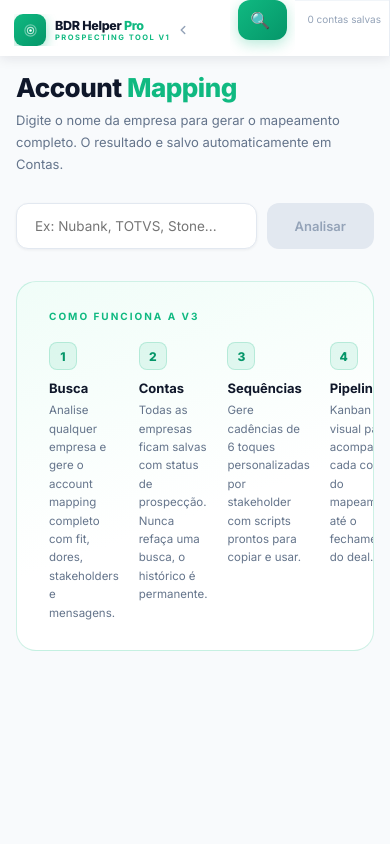
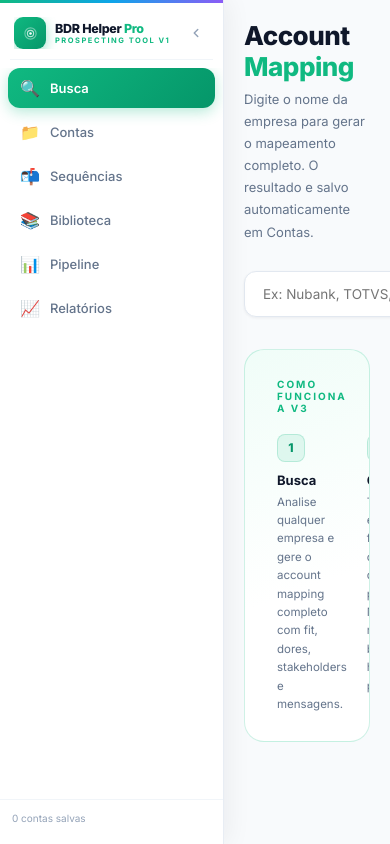
Before and after one commit to andreipheimann-sketch/bdrhelperpro, a React (Vite) app: page / in a window 390 px wide. Built offline with nearby package versions, Linux system fonts and the light colour scheme.

Commit message:
Atualizar o App.jsx

```diff
--- a/App.jsx
+++ b/App.jsx
@@ -1662,21 +1662,7 @@ export default function App() {
     "::-webkit-scrollbar{width:5px;height:5px}",
     "::-webkit-scrollbar-track{background:#f1f5f9}",
     "::-webkit-scrollbar-thumb{background:#cbd5e1;border-radius:3px}",
-    "@media(max-width:768px){",
-    ".app-layout{flex-direction:column!important}",
-    ".sidebar-wrapper{width:100%!important;height:56px!important;flex-direction:row!important;overflow:hidden!important;position:sticky!important;top:0!important;z-index:100!important;box-shadow:0 2px 12px rgba(15,23,42,.1)!important}",
-    ".main-content{padding:16px!important}",
-    ".g2{grid-template-columns:1fr!important}",
-    ".modal-grid{grid-template-columns:1fr!important}",
-    ".kpi-grid{grid-template-columns:1fr 1fr!important}",
-    ".chart-grid{grid-template-columns:1fr!important}",
-    ".card-grid{grid-template-columns:1fr!important}",
-    ".pipeline-scroll{overflow-x:auto!important}",
-    ".modal-box{max-width:98vw!important;margin:8px!important;border-radius:16px!important}",
-    ".modal-tabs{overflow-x:auto!important;-webkit-overflow-scrolling:touch!important}",
-    ".modal-tabs button{font-size:10px!important;padding:8px 10px!important}",
-    ".status-chips{overflow-x:auto!important}",
-    "}",
+    "@media(max-width:768px){.main-content{padding:20px!important}.g2{grid-template-columns:1fr!important}.modal-grid{grid-template-columns:1fr!important}.kpi-grid{grid-template-columns:1fr 1fr!important}.chart-grid{grid-template-columns:1fr!important}.card-grid{grid-template-columns:1fr!important}.modal-box{max-width:98vw!important;border-radius:16px!important}.modal-tabs{overflow-x:auto!important}.modal-tabs button{font-size:10px!important;padding:8px 10px!important}.status-chips{overflow-x:auto!important}.pipeline-scroll{overflow-x:auto!important}}",
     "@keyframes shimmer{0%{background-position:-400px 0}100%{background-position:400px 0}}",
     "@keyframes glow{0%,100%{box-shadow:0 0 0 0 rgba(16,185,129,0)}50%{box-shadow:0 0 0 6px rgba(16,185,129,.1)}}",
     "@keyframes float{0%,100%{transform:translateY(0)}50%{transform:translateY(-4px)}}",
@@ -1686,7 +1672,7 @@ export default function App() {
     ".sidebar-label.visible{opacity:1;transform:translateX(0)}",
     ".toggle-btn{transition:all .25s cubic-bezier(.22,1,.36,1)}",
     ".toggle-btn:hover{background:rgba(16,185,129,.1) !important}",
-    "@media(max-width:768px){.sidebar-auto{width:60px !important}}",
+
     ".card-hover{transition:all .25s cubic-bezier(.22,1,.36,1)}",
     ".card-hover:hover{transform:translateY(-4px);box-shadow:0 20px 60px rgba(15,23,42,.12)}",
     ".glass{background:rgba(255,255,255,.85);backdrop-filter:blur(20px);-webkit-backdrop-filter:blur(20px)}",
@@ -1705,10 +1691,10 @@ export default function App() {
   ];
 
   return (
-    <div className="app-layout" style={{display:"flex",height:"100vh",background:"#f8fafc",overflow:"hidden"}}>
+    <div style={{display:"flex",height:"100vh",background:"#f8fafc",overflow:"hidden"}}>
       <style>{css}</style>
 
-      <div className="sidebar sidebar-wrapper" style={{width:sidebarOpen?224:64,background:"#fff",borderRight:"1px solid #e8edf4",display:"flex",flexDirection:"column",flexShrink:0,boxShadow:"4px 0 24px rgba(15,23,42,.06)",position:"relative",overflow:"hidden"}}>
+      <div className="sidebar" style={{width:sidebarOpen?224:64,background:"#fff",borderRight:"1px solid #e8edf4",display:"flex",flexDirection:"column",flexShrink:0,boxShadow:"4px 0 24px rgba(15,23,42,.06)",position:"relative",overflow:"hidden"}}>
         <div style={{height:3,background:"linear-gradient(90deg,#10b981,#0ea5e9,#8b5cf6)",flexShrink:0}}/>
 
         {sidebarOpen ? (
```
